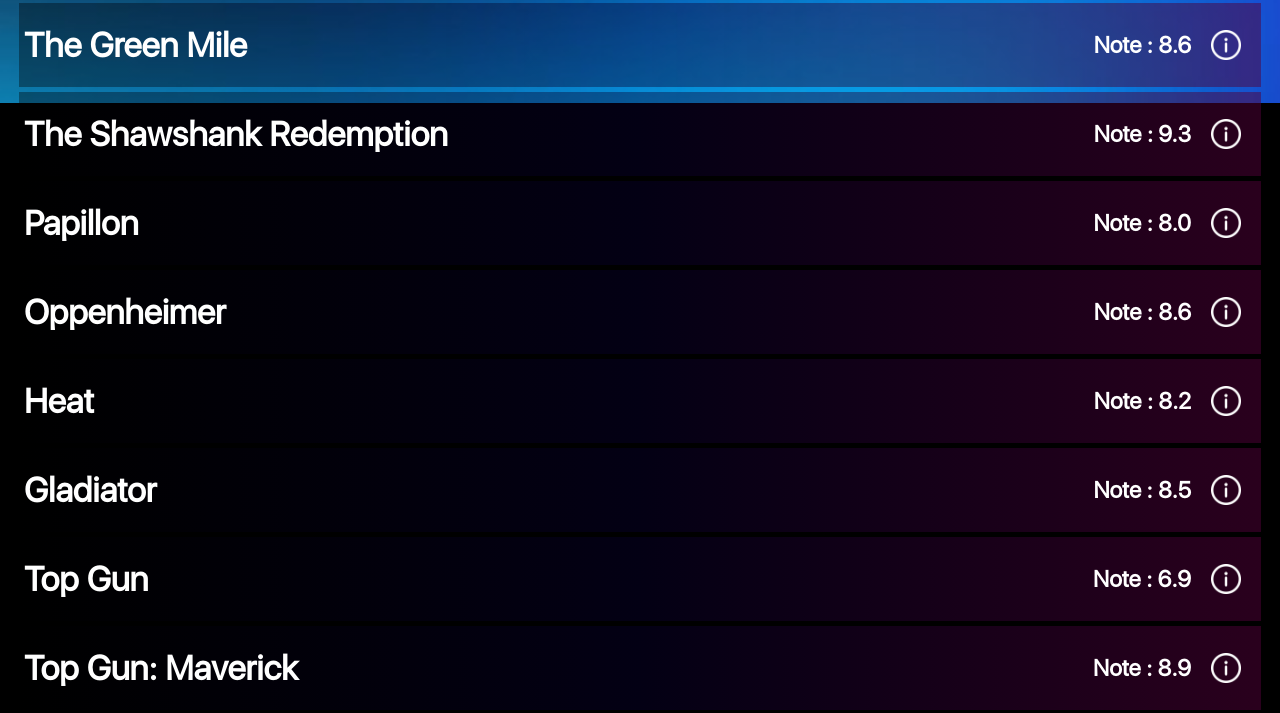
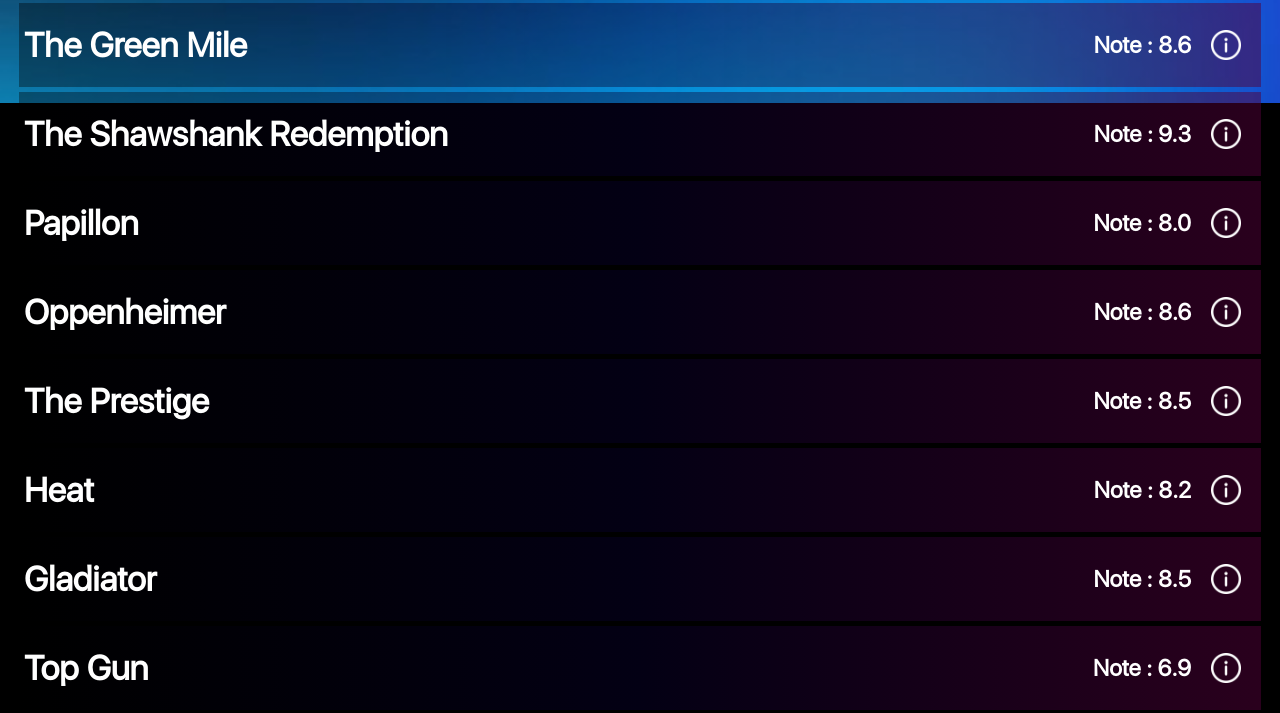
Before and after one commit to LounisOuamri/loulou, a plain HTML site: page index.html in a window 1280 px wide. Shown: the part 697-1410 px from the top of the page. Drawn offline with Linux system fonts and the light colour scheme.

Commit message:
Prestige

```diff
--- a/index.html
+++ b/index.html
@@ -313,6 +313,11 @@
 "lien": "https://www.imdb.com/title/tt15398776/"
 },
 {
+"titre": "The Prestige",
+"imdb" : "8.5",
+"lien": "https://www.imdb.com/title/tt0482571/"
+},
+{
 "titre": "Heat",
 "imdb" : "8.2",
 "lien": "https://www.imdb.com/title/tt0113277/"
```
